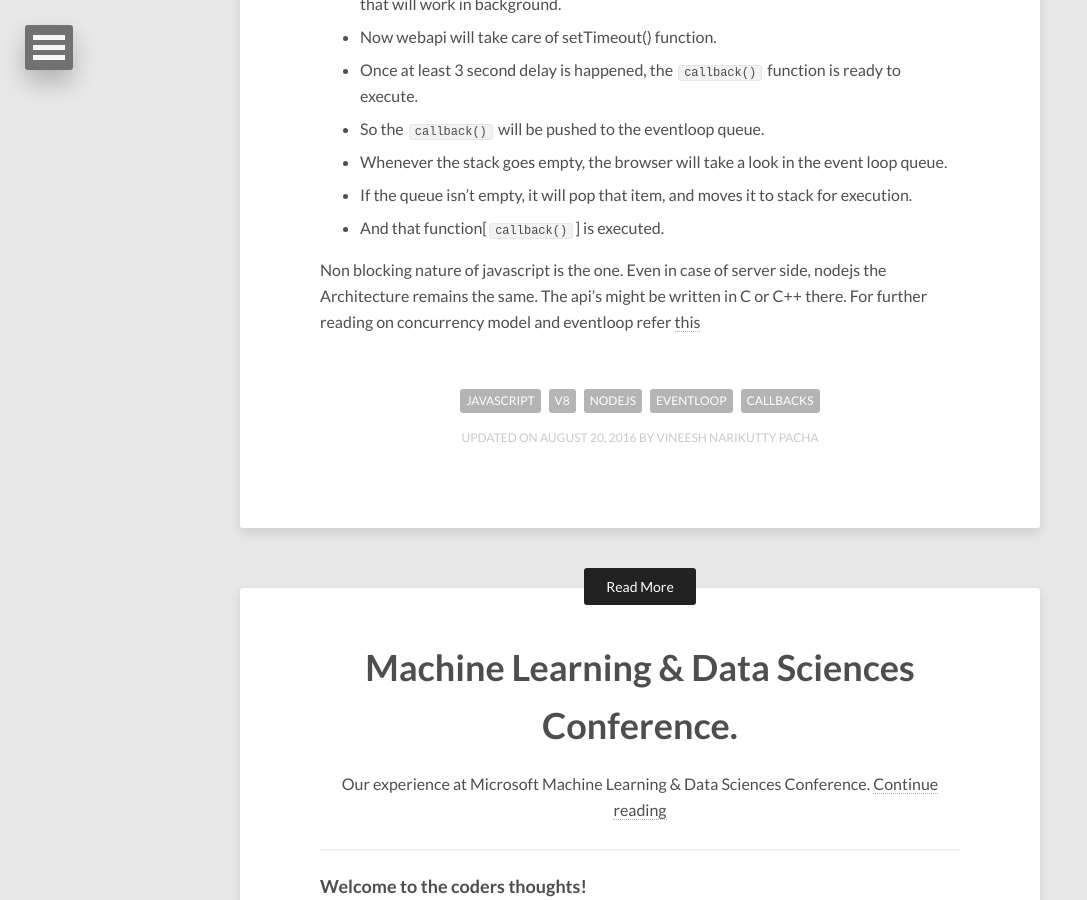
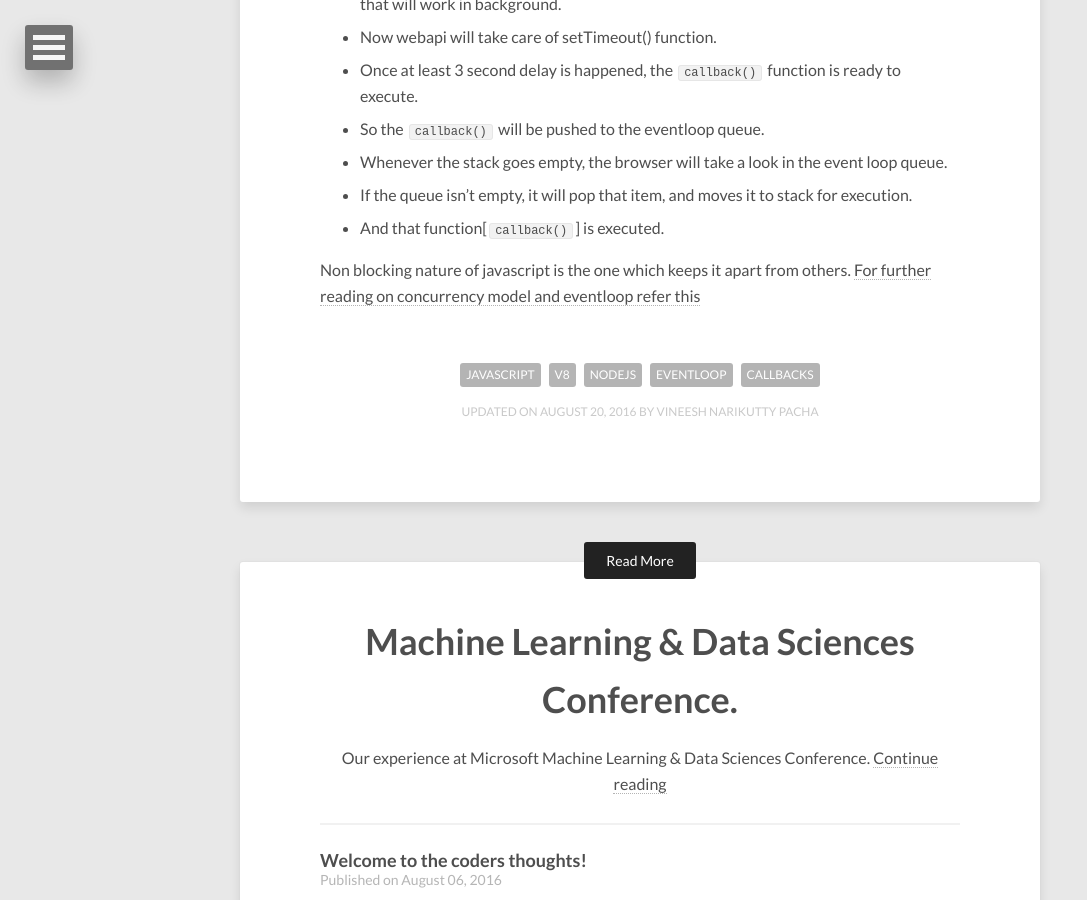
Before and after one commit to vineeshnp/vineeshnp.github.io, a Jekyll site: the page built from _posts/2016-08-20-JavaScript-Eventloops-and-Callbacks.md, in a window 1280 px wide and 900 px high, scrolled down 3785 px. Shown: the whole window, without its empty margins (0-1087 px from the left). Built offline with Jekyll 4.4.1, drawn with Linux system fonts in a browser that asks for light colours; nearby versions of some CDN libraries.

Commit message:
[editpost] eventloops

```diff
--- a/_posts/2016-08-20-JavaScript-Eventloops-and-Callbacks.md
+++ b/_posts/2016-08-20-JavaScript-Eventloops-and-Callbacks.md
@@ -149,6 +149,5 @@
 for execution.
 * And that function[`callback()`] is executed.
 
-Non blocking nature of javascript is the one. Even in case of server side, nodejs
- the Architecture remains the same. The api's might be written in C or C++ there.
-For further reading on concurrency model and eventloop refer [this](https://developer.mozilla.org/en/docs/Web/JavaScript/EventLoop)
+Non blocking nature of javascript is the one which keeps it apart from others.
+[For further reading on concurrency model and eventloop refer this](https://developer.mozilla.org/en/docs/Web/JavaScript/EventLoop)
```
